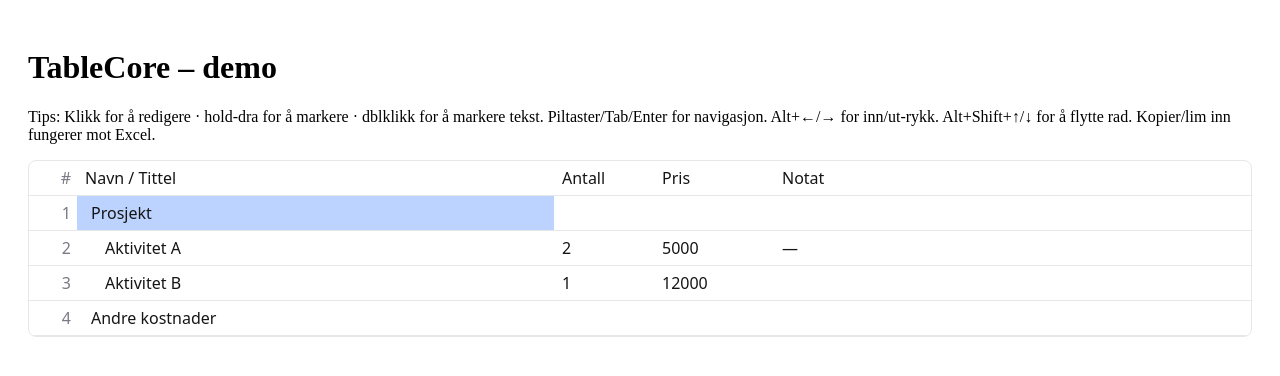
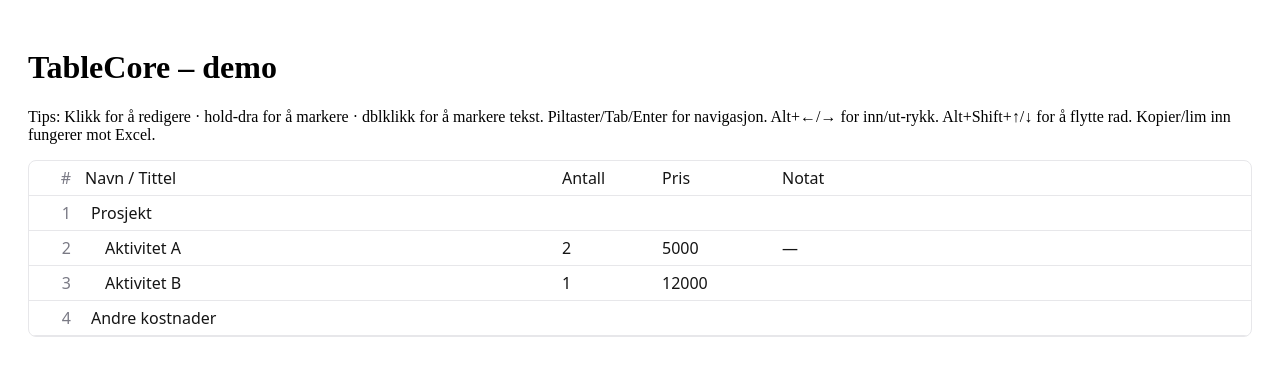
Before and after one commit to Hypermicro-code/TableCore, a React (Vite) app: page / in a window 1280 px wide. Shown: the top 376 px of the page. Built offline with nearby package versions, Linux system fonts and the light colour scheme.

Commit message:
Update TableCore.tsx

```diff
--- a/src/core/TableCore.tsx
+++ b/src/core/TableCore.tsx
@@ -9,16 +9,20 @@ function rowHasContent(row:RowData,cols:ColumnDef[]){return cols.some(c=>c.key!=
 function makeGridTemplate(cols:ColumnDef[]){return ['48px',...cols.map(c=>c.width?`${c.width}px`:'minmax(120px,1fr)')].join(' ')}
 
 const DRAG_THRESHOLD_PX = 4
+const NOSEL: Selection = { r1:-1, c1:-1, r2:-1, c2:-1 }
+const hasSel = (s:Selection)=> s.r1>=0 && s.c1>=0 && s.r2>=0 && s.c2>=0
 
 type EditMode = 'replace'|'caretEnd'|'selectAll'
+type EditingState = { r:number, c:number, mode:EditMode, seed?: string } | null
 
 export default function TableCore({columns,rows,onChange,showSummary=false,summaryValues,summaryTitle='Sammendrag'}:TableCoreProps){
   const [data,setData]=useState<RowData[]>(rows)
   useEffect(()=>setData(rows),[rows])
   const setAndPropagate=useCallback((next:RowData[])=>{setData(next);onChange(next)},[onChange])
 
-  const [sel,setSel]=useState<Selection>({r1:0,c1:0,r2:0,c2:0})
-  const [editing,setEditing]=useState<{r:number,c:number,mode:EditMode}|null>(null)
+  // START: ingen valgt celle
+  const [sel,setSel]=useState<Selection>(NOSEL)
+  const [editing,setEditing]=useState<EditingState>(null)
 
   const rootRef=useRef<HTMLDivElement|null>(null)
   const dragState=useRef<{active:boolean,dragging:boolean,r0:number,c0:number,x0:number,y0:number}|null>(null)
@@ -35,7 +39,7 @@ export default function TableCore({columns,rows,onChange,showSummary=false,summa
     setEditing(null)
   }
 
-  // === Inn/utrykk + flytt rad ===
+  // === Inn/utrykk + flytt rad (vår spesial) ===
   const indentRow=(rowIdx:number,delta:number)=>{
     setAndPropagate(dataRef.current.map((r,i)=>i===rowIdx?{...r,indent:Math.max(0,r.indent+delta)}:r))
   }
@@ -46,51 +50,70 @@ export default function TableCore({columns,rows,onChange,showSummary=false,summa
     const [it]=arr.splice(rowIdx,1)
     arr.splice(tgt,0,it)
     setAndPropagate(arr)
-    setSel({r1:tgt,r2:tgt,c1:sel.c1,c2:sel.c1})
+    setSel(s=>hasSel(s)?{r1:tgt,r2:tgt,c1:s.c1,c2:s.c1}:{r1:tgt,r2:tgt,c1:0,c2:0})
   }
 
   // === Global key handler ===
   useEffect(()=>{
     const onKey=(e:KeyboardEvent)=>{
-      const editingNow=editing
-      const rSel=sel.r1,cSel=sel.c1
-      const rowMax=dataRef.current.length-1,colMax=columns.length-1
-      // --- Special (ours)
+      const rowMax=dataRef.current.length-1
+      const colMax=columns.length-1
+
+      // ---- Spesial (vår)
       if(e.altKey&&!e.shiftKey&&(e.key==='ArrowLeft'||e.key==='ArrowRight')){
+        if(!hasSel(sel)) return
         e.preventDefault()
-        indentRow(rSel,e.key==='ArrowRight'?1:-1);return
+        indentRow(sel.r1,e.key==='ArrowRight'?1:-1);return
       }
       if(e.altKey&&e.shiftKey&&(e.key==='ArrowUp'||e.key==='ArrowDown')){
+        if(!hasSel(sel)) return
         e.preventDefault()
-        moveRow(rSel,e.key==='ArrowUp'?-1:1);return
+        moveRow(sel.r1,e.key==='ArrowUp'?-1:1);return
       }
-      // --- Navigation (only if not editing)
-      if(!editingNow){
+
+      // ---- Navigasjon når vi ikke redigerer
+      if(!editing){
+        // Piltaster / Tab / Enter
         if(['ArrowUp','ArrowDown','ArrowLeft','ArrowRight','Tab','Enter'].includes(e.key)){
+          if(!hasSel(sel)){
+            // ingen markering enda → ikke gjør noe (som Excel før du klikker en celle)
+            return
+          }
           e.preventDefault()
-          let r=rSel,c=cSel
+          let r=sel.r1,c=sel.c1
           if(e.key==='ArrowUp')r=clamp(r-1,0,rowMax)
           if(e.key==='ArrowDown')r=clamp(r+1,0,rowMax)
           if(e.key==='ArrowLeft')c=clamp(c-1,0,colMax)
           if(e.key==='ArrowRight')c=clamp(c+1,0,colMax)
-          if(e.key==='Tab')c=(e.shiftKey?c-1:c+1);if(c<0){c=colMax;r=clamp(r-1,0,rowMax)}if(c>colMax){c=0;r=clamp(r+1,0,rowMax)}
-          if(e.key==='Enter'){r=e.shiftKey?clamp(r-1,0,rowMax):clamp(r+1,0,rowMax)}
+          if(e.key==='Tab'){
+            if(e.shiftKey){ c--; if(c<0){ c=colMax; r=clamp(r-1,0,rowMax) } }
+            else { c++; if(c>colMax){ c=0; r=clamp(r+1,0,rowMax) } }
+          }
+          if(e.key==='Enter'){ r = e.shiftKey?clamp(r-1,0,rowMax):clamp(r+1,0,rowMax) }
           setSel({r1:r,r2:r,c1:c,c2:c})
           return
         }
-        // --- Start typing = replace
-        if(e.key.length===1&&!e.ctrlKey&&!e.metaKey){
+
+        // Skriv et tegn → start redigering og **ta med første tegn**
+        if(e.key.length===1 && !e.ctrlKey && !e.metaKey){
+          if(!hasSel(sel)) return
           e.preventDefault()
-          setEditing({r:rSel,c:cSel,mode:'replace'})
+          setEditing({ r: sel.r1, c: sel.c1, mode:'replace', seed:e.key })
           return
         }
-        // --- F2 = edit caret end
-        if(e.key==='F2'){e.preventDefault();setEditing({r:rSel,c:cSel,mode:'caretEnd'})}
+
+        // F2 → redigering (caret på slutten)
+        if(e.key==='F2'){
+          if(!hasSel(sel)) return
+          e.preventDefault()
+          setEditing({ r: sel.r1, c: sel.c1, mode:'caretEnd' })
+          return
+        }
       }
     }
     document.addEventListener('keydown',onKey,true)
     return()=>document.removeEventListener('keydown',onKey,true)
-  })
+  },[columns.length, editing, sel])
 
   // === Mouse selection ===
   const setGlobalNoSelect=(on:boolean)=>{
@@ -122,17 +145,18 @@ export default function TableCore({columns,rows,onChange,showSummary=false,summa
     const wasDragging=dragState.current.dragging
     dragState.current.active=false;dragState.current.dragging=false;setGlobalNoSelect(false)
     if(suppressClickToEditOnce.current){suppressClickToEditOnce.current=false;return}
-    if(!wasDragging){/* bare velg */ }
+    if(!wasDragging){/* bare velg – ingen auto-edit på click */}
   }
 
   const onCellDoubleClick=(r:number,c:number)=>(ev:React.MouseEvent)=>{
     ev.preventDefault()
     suppressClickToEditOnce.current=true
-    setEditing({r,c,mode:'selectAll'})
+    setEditing({ r, c, mode:'selectAll' })
   }
 
   // === Clipboard ===
   const onCopy=(e:React.ClipboardEvent)=>{
+    if(!hasSel(sel)) return
     const {r1,r2,c1,c2}=sel
     const m:string[][]=[]
     for(let r=r1;r<=r2;r++){
@@ -144,6 +168,7 @@ export default function TableCore({columns,rows,onChange,showSummary=false,summa
     e.clipboardData.setData('text/plain',toTSV(m));e.preventDefault()
   }
   const onPaste=(e:React.ClipboardEvent)=>{
+    if(!hasSel(sel)) return
     const txt=e.clipboardData.getData('text/plain');if(!txt)return
     e.preventDefault()
     const m=parseClipboard(txt)
@@ -156,7 +181,7 @@ export default function TableCore({columns,rows,onChange,showSummary=false,summa
     setAndPropagate(next)
   }
 
-  // === Sammendrag ===
+  // === Sammendrag (uendret) ===
   const sums=useMemo(()=>{
     if(!showSummary||summaryValues)return null
     const s:Record<string,CellValue>={}
@@ -174,13 +199,13 @@ export default function TableCore({columns,rows,onChange,showSummary=false,summa
   return (
   <div ref={rootRef} className="tc-root" onCopy={onCopy} onPaste={onPaste}>
     <div className="tc-wrap" onMouseMove={onMouseMove} onMouseUp={onMouseUp}>
-      {/* header */}
+      {/* header (uendret) */}
       <div className="tc-header" style={{gridTemplateColumns:gridCols}}>
         <div className="tc-cell tc-idx">#</div>
         {columns.map(col=><div key={col.key} className="tc-cell">{col.title}</div>)}
       </div>
 
-      {/* summary */}
+      {/* summary (uendret) */}
       {showSummary&&sums&&(
         <div className="tc-row tc-summary" style={{gridTemplateColumns:gridCols}}>
           <div className="tc-cell tc-idx"></div>
@@ -188,61 +213,76 @@ export default function TableCore({columns,rows,onChange,showSummary=false,summa
         </div>
       )}
 
-      {/* rows */}
+      {/* rows (utseende uendret) */}
       {data.map((row,rIdx)=>{
         const showIndex=rowHasContent(row,columns)
         return(
         <div key={row.id} className="tc-row" style={{gridTemplateColumns:gridCols}}>
           <div className="tc-cell tc-idx">{showIndex?rIdx+1:''}</div>
           {columns.map((col,cIdx)=>{
-            const inSel=rIdx>=sel.r1&&rIdx<=sel.r2&&cIdx>=sel.c1&&cIdx<=sel.c2
+            const inSel = hasSel(sel) && rIdx>=sel.r1&&rIdx<=sel.r2&&cIdx>=sel.c1&&cIdx<=sel.c2
             const top=inSel&&rIdx===sel.r1,bottom=inSel&&rIdx===sel.r2,left=inSel&&cIdx===sel.c1,right=inSel&&cIdx===sel.c2
             const classes=['tc-cell'];if(inSel)classes.push('sel');if(top)classes.push('sel-top');if(bottom)classes.push('sel-bottom');if(left)classes.push('sel-left');if(right)classes.push('sel-right')
 
-            const editingHere=editing&&editing.r===rIdx&&editing.c===cIdx
-            const val=row.cells[col.key]??''
+            const editingHere=!!editing && editing.r===rIdx && editing.c===cIdx
+            const currentVal = String(row.cells[col.key] ?? '')
 
             if(editingHere){
+              if(isNumericColumn(col)){
+                // For tall: bruk seed KUN hvis den er et talltegn
+                const seed = editing!.seed && /[0-9\-\.,]/.test(editing!.seed) ? editing!.seed : ''
+                const defaultValue = editing!.mode==='replace' ? seed : currentVal
                 return(
                   <div key={col.key} className={classes.join(' ')} data-cell data-r={rIdx} data-c={cIdx}>
-                {isNumericColumn(col)?
-                  <input autoFocus defaultValue={String(val)}
+                    <input
+                      autoFocus
+                      defaultValue={defaultValue}
                       ref={el=>{
                         if(!el)return;requestAnimationFrame(()=>{
-                        if(editing.mode==='selectAll')el.select()
-                        else if(editing.mode==='caretEnd'){const e=el.value.length;el.setSelectionRange(e,e)}
+                          if(editing!.mode==='selectAll')el.select()
+                          else if(editing!.mode==='caretEnd'){const e=el.value.length;el.setSelectionRange(e,e)}
+                          else if(editing!.mode==='replace'){const e=el.value.length;el.setSelectionRange(e,e)}
                         })
                       }}
                       onBlur={e=>commitEdit(rIdx,cIdx,e.currentTarget.value)}
                       onKeyDown={e=>{
-                      if(e.key==='Enter'){e.preventDefault();commitEdit(rIdx,cIdx,e.currentTarget.value);setSel(s=>({r1:clamp(rIdx+1,0,data.length-1),r2:clamp(rIdx+1,0,data.length-1),c1:cIdx,c2:cIdx}))}
+                        if(e.key==='Enter'){e.preventDefault();commitEdit(rIdx,cIdx,e.currentTarget.value)}
                         if(e.key==='Escape'){e.preventDefault();setEditing(null)}
                       }}
-                    type="number" style={{width:'100%',border:'none',outline:'none',background:'transparent'}}/>
-                :
-                  <textarea autoFocus defaultValue={String(val)}
+                      type="number" style={{width:'100%',border:'none',outline:'none',background:'transparent'}}
+                    />
+                  </div>
+                )
+              } else {
+                const defaultValue = editing!.mode==='replace' ? (editing!.seed ?? '') : currentVal
+                return(
+                  <div key={col.key} className={classes.join(' ')} data-cell data-r={rIdx} data-c={cIdx}>
+                    <textarea
+                      autoFocus
+                      defaultValue={defaultValue}
                       ref={el=>{
                         if(!el)return;requestAnimationFrame(()=>{
-                        if(editing.mode==='selectAll')el.select()
-                        else if(editing.mode==='caretEnd'){const e=el.value.length;el.setSelectionRange(e,e)}
+                          if(editing!.mode==='selectAll')el.select()
+                          else { const e=el.value.length; el.setSelectionRange(e,e) } // caretEnd & replace
                         })
                       }}
                       onBlur={e=>commitEdit(rIdx,cIdx,e.currentTarget.value)}
                       onKeyDown={e=>{
-                      if(e.key==='Enter'&&e.altKey){ // Alt+Enter = linjeskift
+                        if(e.key==='Enter' && e.altKey){ // Alt+Enter = linjeskift
                           e.preventDefault()
                           const ta=e.currentTarget
                           const pos=ta.selectionStart??ta.value.length
                           ta.value=ta.value.slice(0,pos)+'\n'+ta.value.slice(pos)
-                        ta.setSelectionRange(pos+1,pos+1)
-                        return
+                          ta.setSelectionRange(pos+1,pos+1); return
                         }
-                      if(e.key==='Enter'){e.preventDefault();commitEdit(rIdx,cIdx,e.currentTarget.value);setSel(s=>({r1:clamp(rIdx+1,0,data.length-1),r2:clamp(rIdx+1,0,data.length-1),c1:cIdx,c2:cIdx}))}
+                        if(e.key==='Enter'){e.preventDefault();commitEdit(rIdx,cIdx,e.currentTarget.value)}
                         if(e.key==='Escape'){e.preventDefault();setEditing(null)}
                       }}
-                    style={{width:'100%',border:'none',outline:'none',background:'transparent',resize:'vertical',minHeight:'22px'}}/>
+                      style={{width:'100%',border:'none',outline:'none',background:'transparent',resize:'vertical',minHeight:'22px'}}
+                    />
+                  </div>
+                )
               }
-              </div>)
             }
 
             return(
@@ -250,13 +290,14 @@ export default function TableCore({columns,rows,onChange,showSummary=false,summa
               className={classes.join(' ')}
               data-cell data-r={rIdx} data-c={cIdx}
               onMouseDown={onCellMouseDown(rIdx,cIdx)}
-              onDoubleClick={onCellDoubleClick(rIdx,cIdx)}>
+              onDoubleClick={onCellDoubleClick(rIdx,cIdx)}
+              title={currentVal}>
               {col.isTitle?
                 <span className="tc-title">
                   <span className="tc-indent" style={{['--lvl' as any]:row.indent}}/>
-                  <span>{String(val)}</span>
+                  <span>{currentVal}</span>
                 </span>
-              :<span>{String(val)}</span>}
+              : <span>{currentVal}</span>}
             </div>)
           })}
         </div>)
```
Lines whose indentation alone changed are shown as unchanged.
